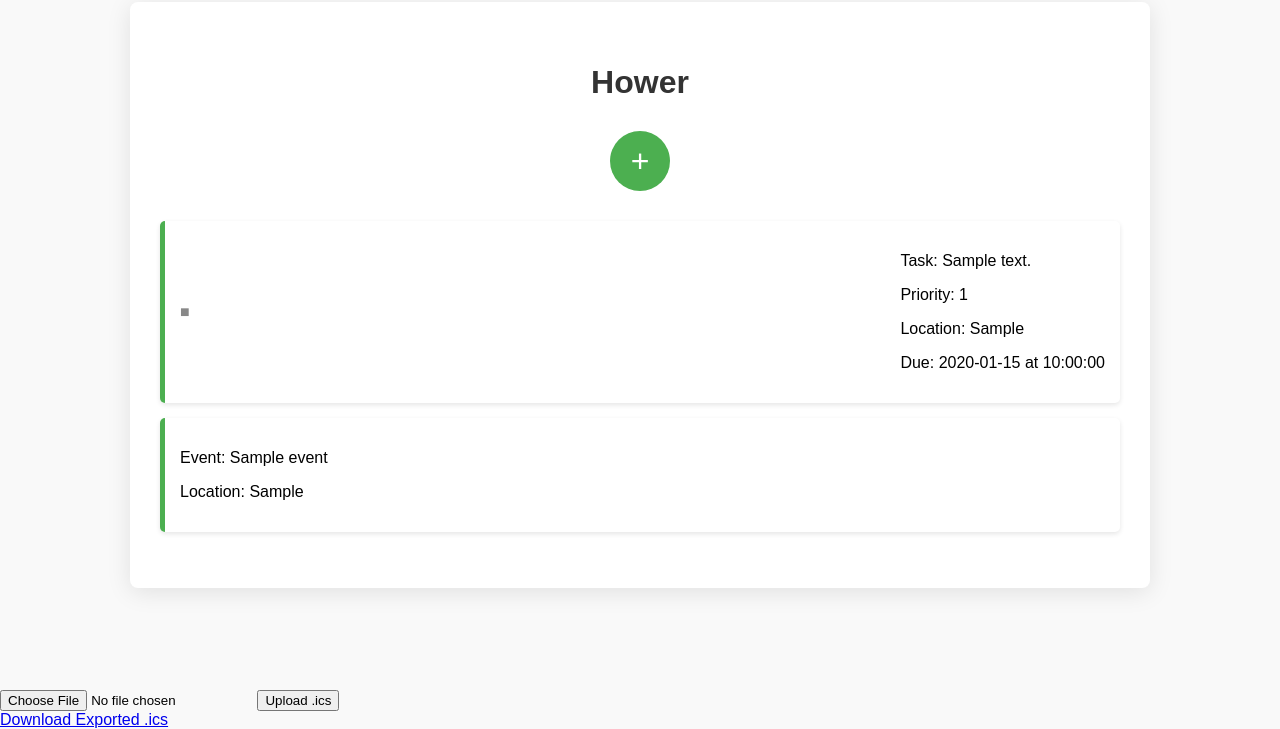
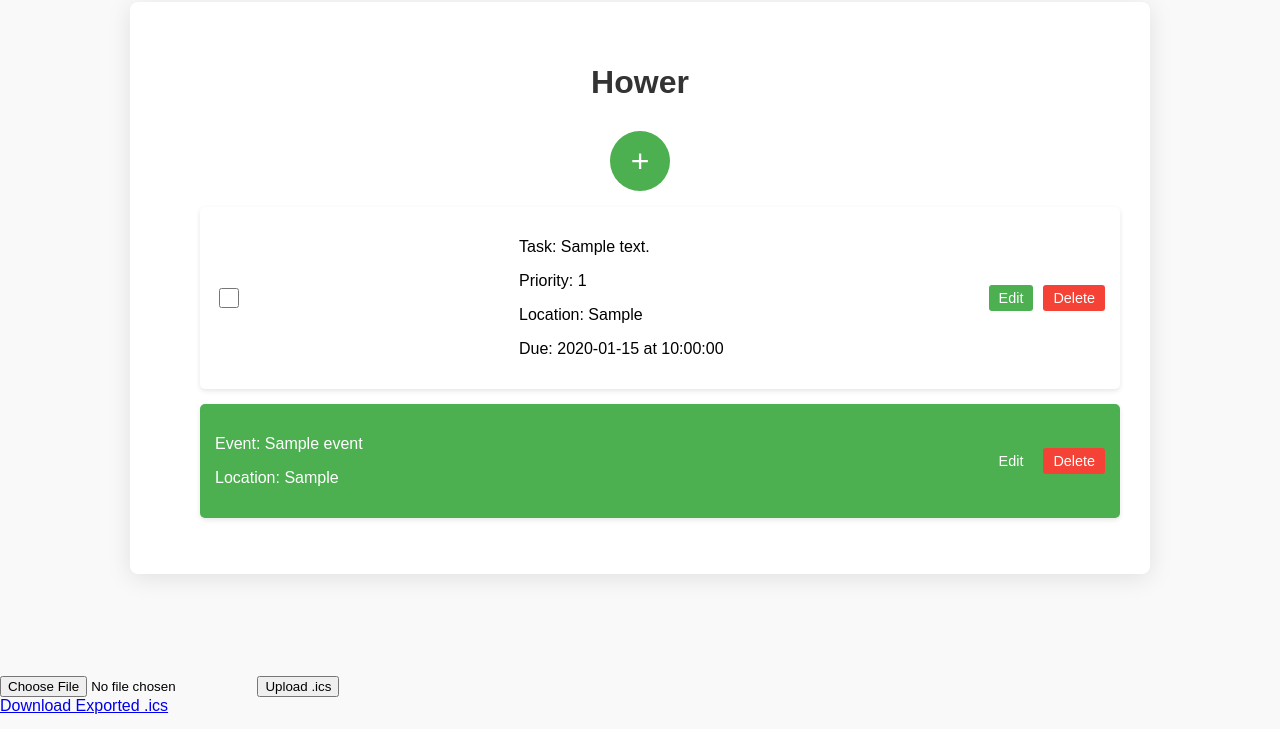
Before and after one commit to pie-t-er/hower, a Flask app: page / in a window 1280 px wide. Shown: the part 100-829 px from the top of the page. Run offline with Flask 3, Linux system fonts and the light colour scheme; the visitor is signed in with stand-in values (Sample User, id 1); tables that the repository leaves empty hold one stand-in row (values such as "Sample post").

Commit message:
Add Checkbox and Delete buttons

```diff
--- a/app.py
+++ b/app.py
@@ -615,8 +615,8 @@ def returnAll():
         # Sort the combined list by date and time, with null handling
         combined_list.sort(key=lambda item: (
             item.due_date if isinstance(item, Task) and item.due_date else datetime.max.date(),
+            item.event_date if isinstance(item, Event) and item.event_date else datetime.max.date(),
             item.due_time if isinstance(item, Task) and item.due_time else datetime.min.time(),
-            item.event_date if isinstance(item, Event) and item.event_date else datetime.max.date(),
             item.event_time if isinstance(item, Event) and item.event_time else datetime.min.time()
         ))
 
--- a/static/css/styles.css
+++ b/static/css/styles.css
@@ -247,39 +247,54 @@ button {
   background-color: #45a049;
 }
 
-/* Styling the task list */
-#list {
-  margin-top: 30px;
-  list-style-type: none;
-  padding: 0;
-}
-
+/* Task and event item styling */
 #list li {
-  background-color: #fff;
   padding: 15px;
   margin-bottom: 15px;
-  border-left: 5px solid #4CAF50; /* Default border color */
   border-radius: 5px;
   box-shadow: 0 2px 5px rgba(0, 0, 0, 0.1);
   display: flex;
+  align-items: center;
   justify-content: space-between;
-  align-items: center;
 }
 
-#list .task-details {
-  display: flex;
-  flex-direction: column;
+/* Checkbox styling */
+.task-checkbox {
+  width: 20px;
+  height: 20px;
+  margin-right: 15px;
 }
 
-#list .task-details p {
-  margin: 2px 0;
+/* Edit and delete buttons styling */
+.item-actions {
+  display: flex;
+  gap: 10px;
 }
 
-/* Task color indicator */
-.task-color {
-  font-size: 24px;
-  margin-left: 15px;
+.edit-button,
+.delete-button {
+  background-color: #4CAF50;
+  color: #FFFFFF;
+  border: none;
+  padding: 5px 10px;
+  border-radius: 3px;
+  cursor: pointer;
+  font-size: 0.9em;
+  transition: background-color 0.2s ease;
 }
+
+.edit-button:hover {
+  background-color: #45A049;
+}
+
+.delete-button {
+  background-color: #F44336;
+}
+
+.delete-button:hover {
+  background-color: #D32F2F;
+}
+
 
 /* Style for the top bar */
 .top-bar {
--- a/static/js/main.js
+++ b/static/js/main.js
@@ -1,98 +1,137 @@
 function loadItems() {
     fetch('api/returnAll')
     .then(response => response.json())
-    .then(combined_list =>{
-
+    .then(combined_list => {
         const list = document.getElementById('list');
         list.innerHTML = '';
 
         combined_list.forEach(item => {
+            const li = document.createElement('li');
+            li.classList.add(item.type === 'task' ? 'task-item' : 'event-item');
+            li.id = `item-${item.id}`; // Assign ID for easy deletion
 
-            const li = document.createElement('li');
-
-            // Task/Event Details Container
             const detailsDiv = document.createElement('div');
             detailsDiv.classList.add('item-details');
 
-            // Type Check: Task or Event
+            // Add checkbox for tasks
             if (item.type === 'task') {
-                // Display Task Content
+                const checkbox = document.createElement('input');
+                checkbox.type = 'checkbox';
+                checkbox.classList.add('task-checkbox');
+                checkbox.checked = item.completed || false;
+                checkbox.addEventListener('change', () => toggleTaskCompletion(item.id, checkbox.checked));
+                li.appendChild(checkbox);
+
                 const contentP = document.createElement('p');
                 contentP.textContent = `Task: ${item.content}`;
                 detailsDiv.appendChild(contentP);
 
-                // Display Priority (if exists)
                 if (item.priority) {
                     const prior = document.createElement('p');
                     prior.textContent = `Priority: ${item.priority}`;
                     detailsDiv.appendChild(prior);
                 }
 
-                // Display Location (if exists)
                 if (item.location) {
                     const locationP = document.createElement('p');
                     locationP.textContent = `Location: ${item.location}`;
                     detailsDiv.appendChild(locationP);
                 }
 
-                // Display Due Date and Time (if exists)
                 if (item.due_date || item.due_time) {
                     const dueP = document.createElement('p');
-                    let dueText = 'Due: ';
-                    if (item.due_date) {
-                        dueText += `${item.due_date}`;
-                    }
-                    if (item.due_time) {
-                        dueText += ` at ${item.due_time}`;
-                    }
-                    dueP.textContent = dueText;
+                    dueP.textContent = `Due: ${item.due_date || ''} ${item.due_time ? 'at ' + item.due_time : ''}`;
                     detailsDiv.appendChild(dueP);
                 }
 
-                // Display Item Color (if exists)
-                if (item.color) {
-                    const colorSpan = document.createElement('span');
-                    colorSpan.classList.add('item-color');
-                    colorSpan.textContent = '■'; // Colored square
-                    colorSpan.style.color = item.color;
-                    li.appendChild(colorSpan);
-                }
-
             } else if (item.type === 'event') {
-                // Display Event Content
                 const contentP = document.createElement('p');
                 contentP.textContent = `Event: ${item.title}`;
                 detailsDiv.appendChild(contentP);
 
-                // Display Location (if exists)
                 if (item.location) {
                     const locationP = document.createElement('p');
                     locationP.textContent = `Location: ${item.location}`;
                     detailsDiv.appendChild(locationP);
                 }
 
-                // Display Event Date and Time (if exists)
                 if (item.event_date || item.event_time) {
                     const dateP = document.createElement('p');
-                    let eventText = '';
-                    if (item.event_date) {
-                        eventText += `${item.event_date}`;
-                    }
-                    if (item.event_time) {
-                        eventText += ` @ ${item.event_time}`;
-                    }
-                    dateP.textContent = eventText;
+                    dateP.textContent = `${item.event_date || ''} ${item.event_time ? '@ ' + item.event_time : ''}`;
                     detailsDiv.appendChild(dateP);
                 }
+
+                li.style.backgroundColor = item.color || '#4CAF50';
+                li.style.color = '#FFFFFF';
             }
 
             li.appendChild(detailsDiv);
 
+            // Edit and Delete Buttons
+            const actionsDiv = document.createElement('div');
+            actionsDiv.classList.add('item-actions');
+
+            const editButton = document.createElement('button');
+            editButton.classList.add('edit-button');
+            editButton.textContent = 'Edit';
+            editButton.addEventListener('click', () => editItem(item.id));
+            actionsDiv.appendChild(editButton);
+
+            const deleteButton = document.createElement('button');
+            deleteButton.classList.add('delete-button');
+            deleteButton.textContent = 'Delete';
+            deleteButton.addEventListener('click', () => deleteItem(item.id, item.type)); // Pass item type for deletion
+            actionsDiv.appendChild(deleteButton);
+
+            li.appendChild(actionsDiv);
             list.appendChild(li);
         });
     })
     .catch(error => console.error('Error loading tasks and events:', error));
 }
+
+// Placeholder functions for task completion, edit, and delete
+function toggleTaskCompletion(id, isCompleted) {
+    console.log(`Task ${id} completion status: ${isCompleted}`);
+    // Implement the update API call here
+    if (isCompleted) {
+        deleteItem(id, 'task-item');
+    }
+}
+
+function editItem(id) {
+    console.log(`Edit item with id: ${id}`);
+    // Implement the edit functionality here
+}
+
+function deleteItem(itemId, itemType) {
+    // Determine the appropriate API endpoint based on item type
+    const endpoint = itemType === 'task' ? `/api/tasks/${itemId}` : `/api/events/${itemId}`;
+
+    fetch(endpoint, {
+        method: 'DELETE',
+        headers: {
+            'Content-Type': 'application/json'
+        }
+    })
+    .then(response => {
+        if (response.ok) {
+            // Remove the item from the UI after successful deletion
+            const itemElement = document.getElementById(`item-${itemId}`);
+            if (itemElement) {
+                itemElement.remove();
+            }
+            console.log(`${itemType} deleted successfully.`);
+        } else {
+            // Handle errors, if any
+            response.json().then(data => {
+                console.error(data.error || `Failed to delete ${itemType}.`);
+            });
+        }
+    })
+    .catch(error => console.error(`An error occurred: ${error}`));
+}
+
 
 function addTask() {
     const taskInput = document.getElementById('taskInput');
```
